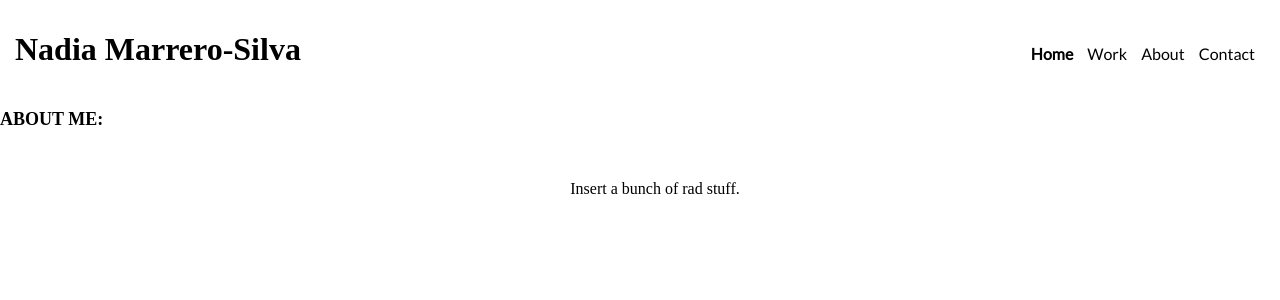
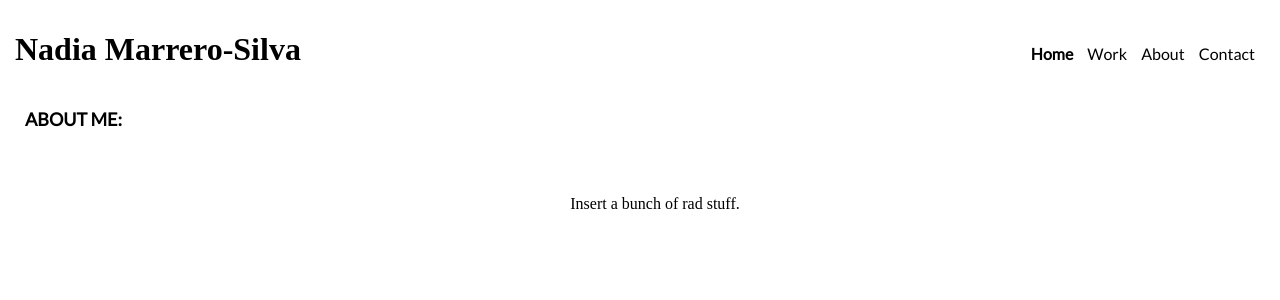
Before and after one commit to thepatronsaintofnobody/thepatronsaintofnobody.github.io, a Jekyll site: the page index.html, which Jekyll copies as it is, in a window 1280 px wide. Shown: the top 300 px of the page. Built offline with Jekyll 4.4.1, drawn with Linux system fonts in a browser that asks for light colours; some web fonts are replaced.

Commit message:
Update index.css

```diff
--- a/css/index.css
+++ b/css/index.css
@@ -51,7 +51,7 @@ h1 {
 
 }
 
-#home {
+#aboutme {
 	padding-left: 25px;
 	font-family: 'Lato', sans-serif;
 	padding-bottom: 15px;
@@ -105,3 +105,6 @@ h1 {
 }
 
 /* IMAGES */
+
+
+/* FOOTER NAVIGATION */
```
